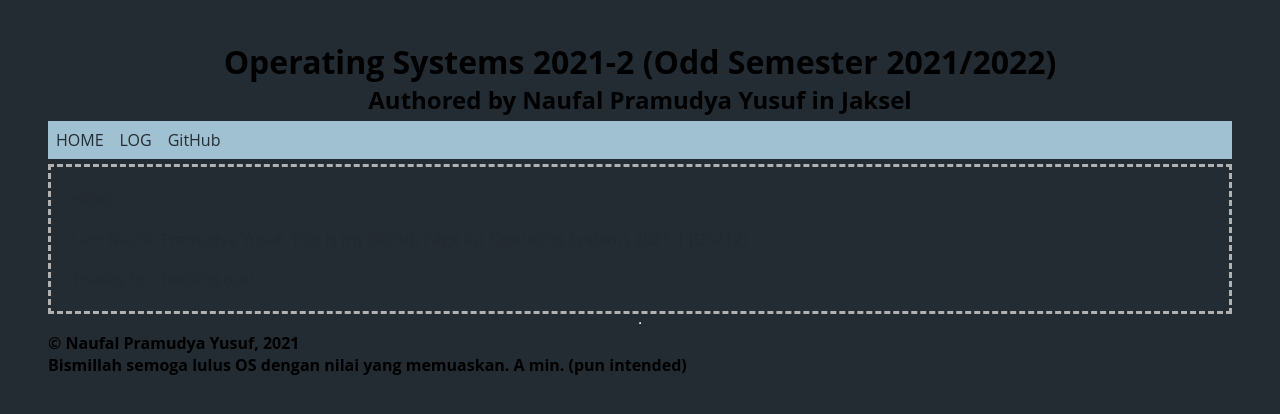
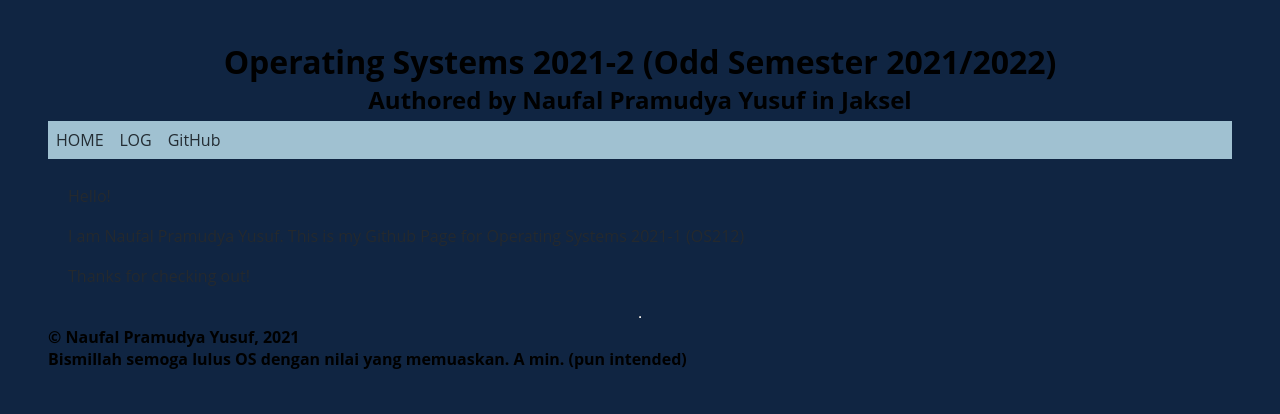
Before and after one commit to naufalpram/os212, a Jekyll site: the page built from index.md, in a window 1280 px wide. Shown: the top 414 px of the page. Built offline with Jekyll 4.4.1, drawn with Linux system fonts in a browser that asks for light colours.

Commit message:
Update style.css

```diff
--- a/assets/css/style.css
+++ b/assets/css/style.css
@@ -1 +1 @@
-html{width:100%;scroll-behavior:smooth;margin:0;padding:0}body{font-family:Open Sans,Sans,Arial,Helvetica,sans-serif;background-color:#232C33}.container{display:flex;flex-direction:column;margin:20px;padding:20px}header{display:block;margin:50px;padding:10px}.header-container{display:flex;flex-direction:column;align-items:center;text-align:center;justify-content:center}.markdown-section-container{border-color:#b1b1b1;border-style:dashed;padding:20px}@media screen and (max-width:768px){.container{margin-left:4px;margin-right:4px;padding-left:4px;padding-right:4px}}
+html{width:100%;scroll-behavior:smooth;margin:0;padding:0}body{font-family:Open Sans,Sans,Arial,Helvetica,sans-serif;background-color:#102542}.container{display:flex;flex-direction:column;margin:20px;padding:20px}header{display:block;margin:50px;padding:10px}.header-container{display:flex;flex-direction:column;align-items:center;text-align:center;justify-content:center}.markdown-section-container{border-color:#b1b1b1;padding:20px}@media screen and (max-width:768px){.container{margin-left:4px;margin-right:4px;padding-left:4px;padding-right:4px}}
```
